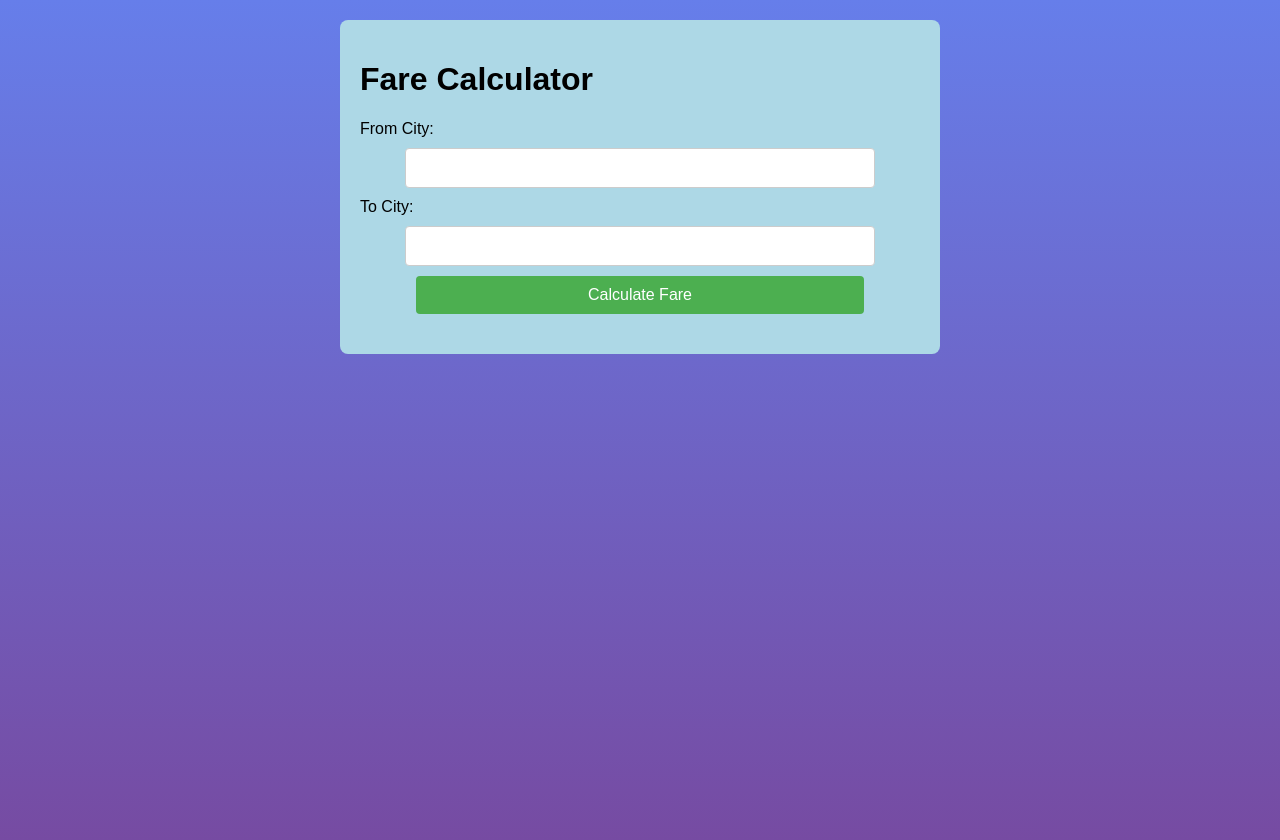
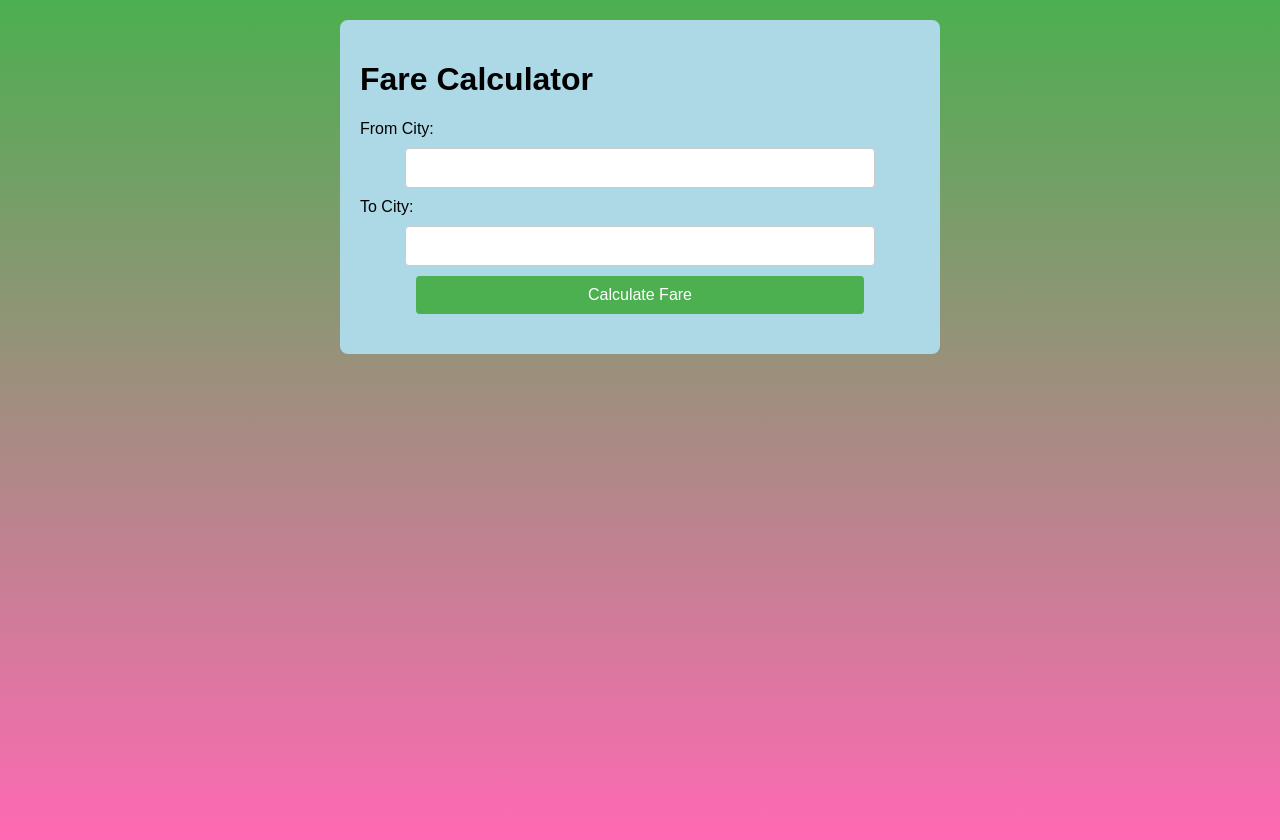
Before and after one commit to qadri625/fare-calculator, a Flask app: page / in a window 1280 px wide. Run offline with Flask 3, Linux system fonts and the light colour scheme.

Commit message:
changed the background color

```diff
--- a/templates/index.html
+++ b/templates/index.html
@@ -10,7 +10,7 @@
             max-width: 600px;
             margin: 0 auto;
             padding: 20px;
-            background: linear-gradient(to bottom, #667eea 0%, #764ba2 100%);
+            background: linear-gradient(to bottom, #4CAF50 0%, #FF69B4 100%);
             min-height: 100vh;
         }
         .container {
```
